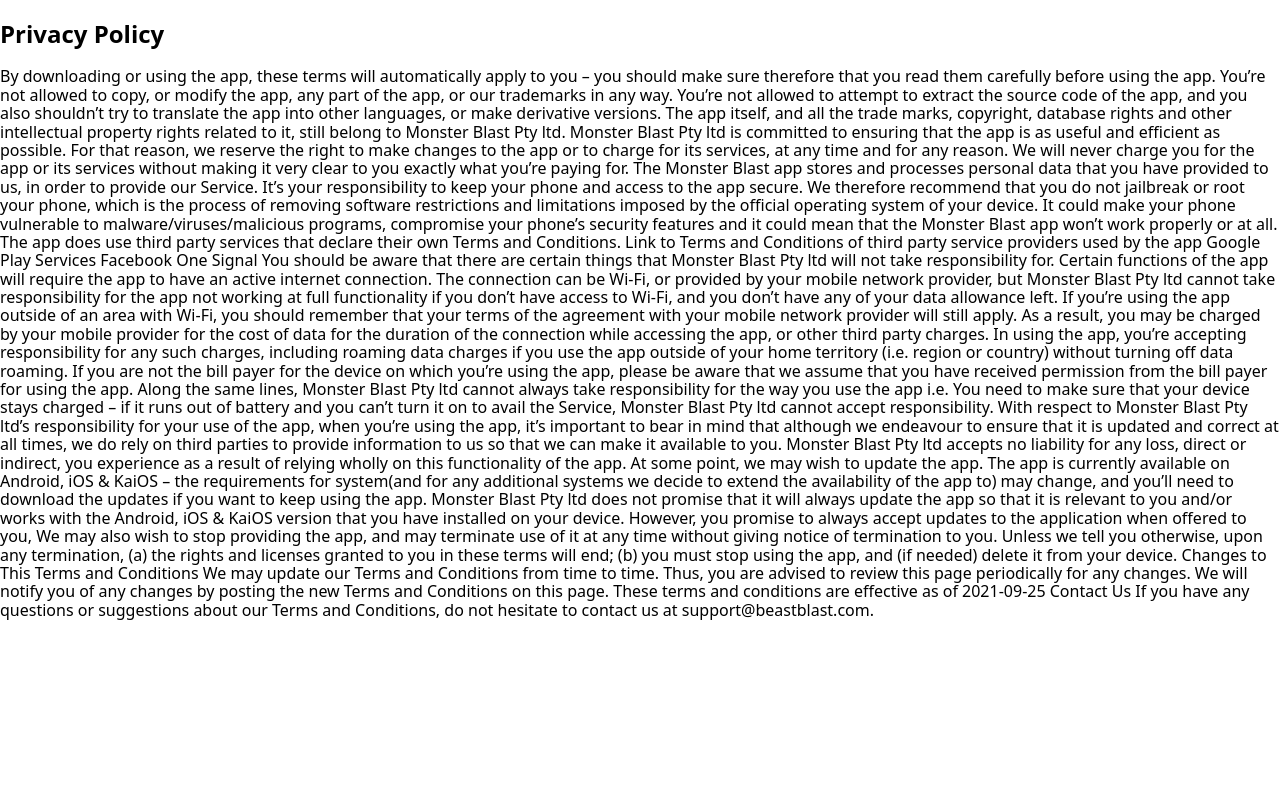
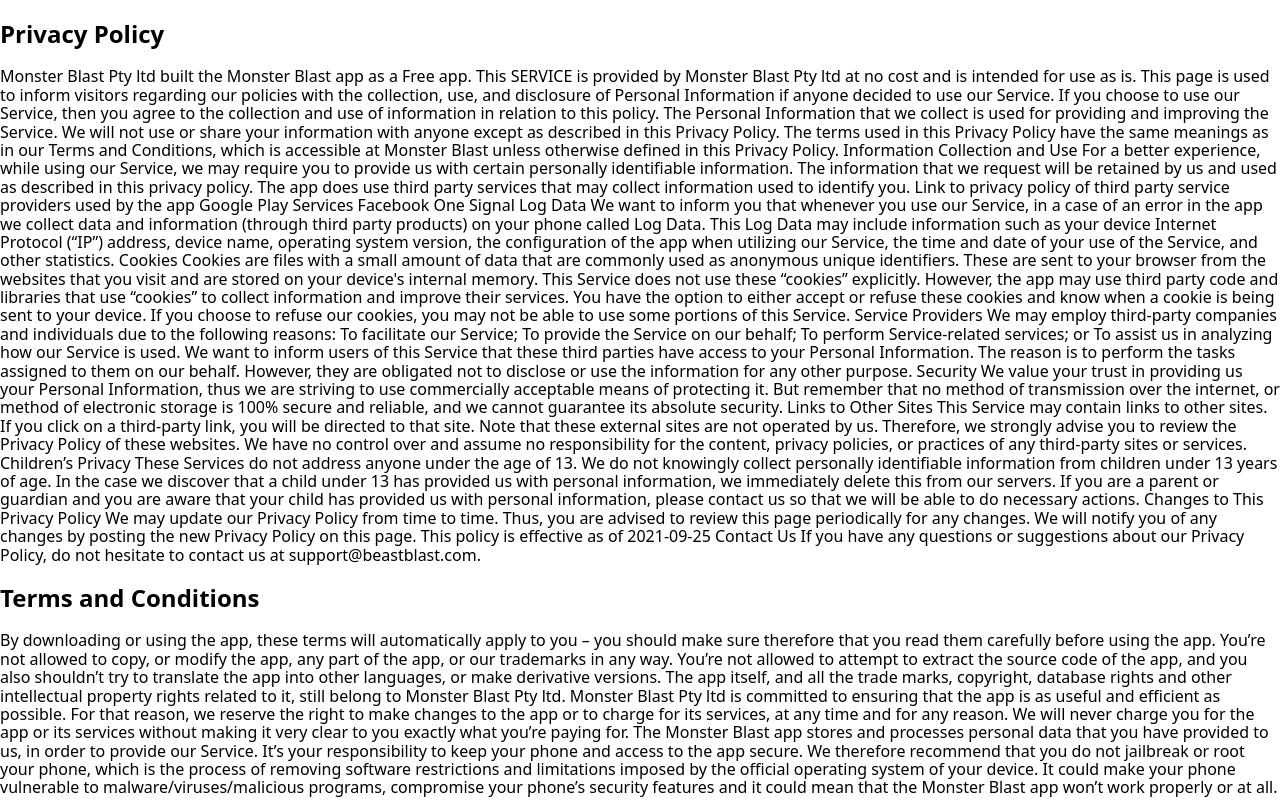
Before and after one commit to renansigolo/beast-blast-website, a Next.js app: page /privacy-policy in a window 1280 px wide. Shown: the top 800 px of the page. Built offline with nearby package versions, Linux system fonts and the light colour scheme.

Commit message:
feat: add terms and conditions

```diff
--- a/pages/privacy-policy.jsx
+++ b/pages/privacy-policy.jsx
@@ -5,6 +5,83 @@
         <div className="max-w-3xl mx-auto">
           <h1 className="mt-1 text-4xl font-extrabold text-gray-900 sm:text-5xl sm:tracking-tight lg:text-6xl">
             Privacy Policy
+          </h1>
+          <p className="mt-5 mx-auto text-xl text-gray-800">
+            Monster Blast Pty ltd built the Monster Blast app as a Free app.
+            This SERVICE is provided by Monster Blast Pty ltd at no cost and is
+            intended for use as is. This page is used to inform visitors
+            regarding our policies with the collection, use, and disclosure of
+            Personal Information if anyone decided to use our Service. If you
+            choose to use our Service, then you agree to the collection and use
+            of information in relation to this policy. The Personal Information
+            that we collect is used for providing and improving the Service. We
+            will not use or share your information with anyone except as
+            described in this Privacy Policy. The terms used in this Privacy
+            Policy have the same meanings as in our Terms and Conditions, which
+            is accessible at Monster Blast unless otherwise defined in this
+            Privacy Policy. Information Collection and Use For a better
+            experience, while using our Service, we may require you to provide
+            us with certain personally identifiable information. The information
+            that we request will be retained by us and used as described in this
+            privacy policy. The app does use third party services that may
+            collect information used to identify you. Link to privacy policy of
+            third party service providers used by the app Google Play Services
+            Facebook One Signal Log Data We want to inform you that whenever you
+            use our Service, in a case of an error in the app we collect data
+            and information (through third party products) on your phone called
+            Log Data. This Log Data may include information such as your device
+            Internet Protocol (“IP”) address, device name, operating system
+            version, the configuration of the app when utilizing our Service,
+            the time and date of your use of the Service, and other statistics.
+            Cookies Cookies are files with a small amount of data that are
+            commonly used as anonymous unique identifiers. These are sent to
+            your browser from the websites that you visit and are stored on your
+            device's internal memory. This Service does not use these “cookies”
+            explicitly. However, the app may use third party code and libraries
+            that use “cookies” to collect information and improve their
+            services. You have the option to either accept or refuse these
+            cookies and know when a cookie is being sent to your device. If you
+            choose to refuse our cookies, you may not be able to use some
+            portions of this Service. Service Providers We may employ
+            third-party companies and individuals due to the following reasons:
+            To facilitate our Service; To provide the Service on our behalf; To
+            perform Service-related services; or To assist us in analyzing how
+            our Service is used. We want to inform users of this Service that
+            these third parties have access to your Personal Information. The
+            reason is to perform the tasks assigned to them on our behalf.
+            However, they are obligated not to disclose or use the information
+            for any other purpose. Security We value your trust in providing us
+            your Personal Information, thus we are striving to use commercially
+            acceptable means of protecting it. But remember that no method of
+            transmission over the internet, or method of electronic storage is
+            100% secure and reliable, and we cannot guarantee its absolute
+            security. Links to Other Sites This Service may contain links to
+            other sites. If you click on a third-party link, you will be
+            directed to that site. Note that these external sites are not
+            operated by us. Therefore, we strongly advise you to review the
+            Privacy Policy of these websites. We have no control over and assume
+            no responsibility for the content, privacy policies, or practices of
+            any third-party sites or services. Children’s Privacy These Services
+            do not address anyone under the age of 13. We do not knowingly
+            collect personally identifiable information from children under 13
+            years of age. In the case we discover that a child under 13 has
+            provided us with personal information, we immediately delete this
+            from our servers. If you are a parent or guardian and you are aware
+            that your child has provided us with personal information, please
+            contact us so that we will be able to do necessary actions. Changes
+            to This Privacy Policy We may update our Privacy Policy from time to
+            time. Thus, you are advised to review this page periodically for any
+            changes. We will notify you of any changes by posting the new
+            Privacy Policy on this page. This policy is effective as of
+            2021-09-25 Contact Us If you have any questions or suggestions about
+            our Privacy Policy, do not hesitate to contact us at
+            support@beastblast.com.
+          </p>
+        </div>
+
+        <div className="max-w-3xl mx-auto">
+          <h1 className="mt-1 text-4xl font-extrabold text-gray-900 sm:text-5xl sm:tracking-tight lg:text-6xl">
+            Terms and Conditions
           </h1>
           <p className="mt-5 mx-auto text-xl text-gray-800">
             By downloading or using the app, these terms will automatically
@@ -83,7 +160,7 @@
             this page. These terms and conditions are effective as of 2021-09-25
             Contact Us If you have any questions or suggestions about our Terms
             and Conditions, do not hesitate to contact us at
-            support@beastblast.com.
+            support@bestblast.com
           </p>
         </div>
       </div>
```
